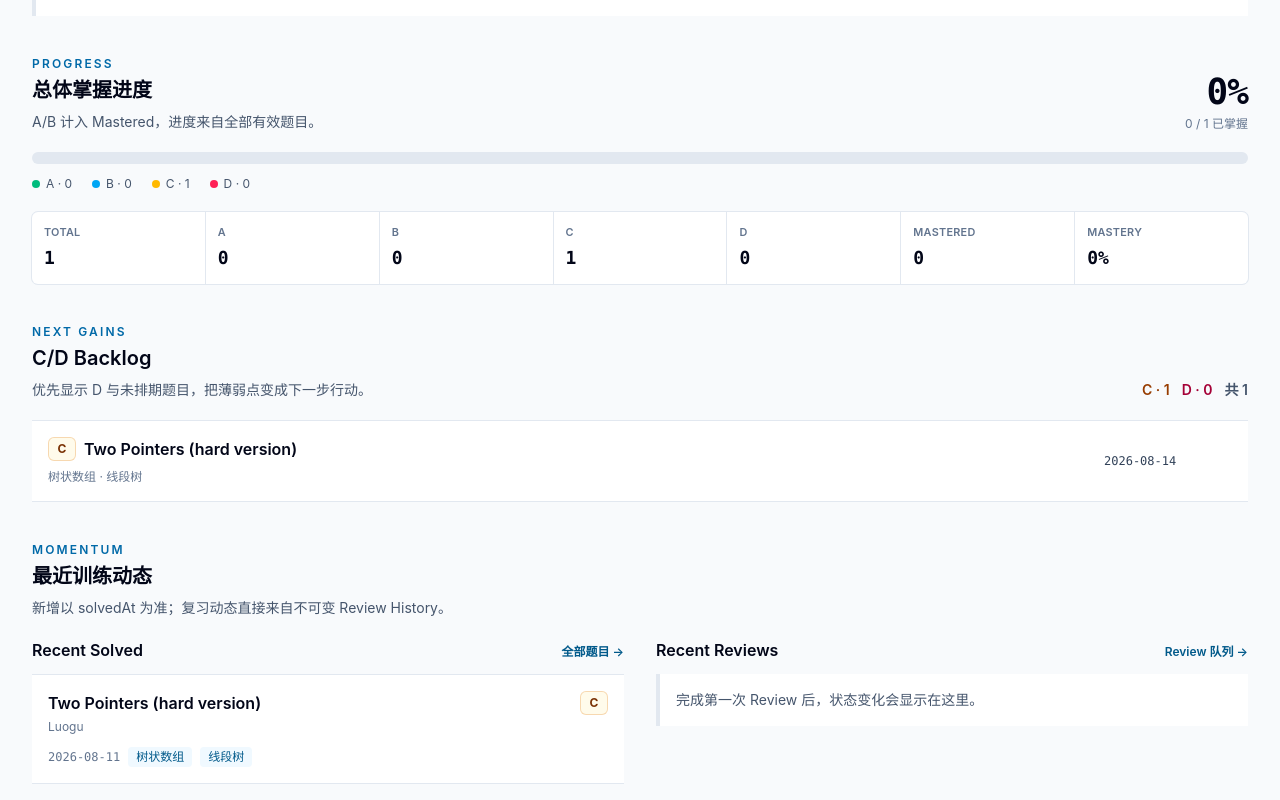
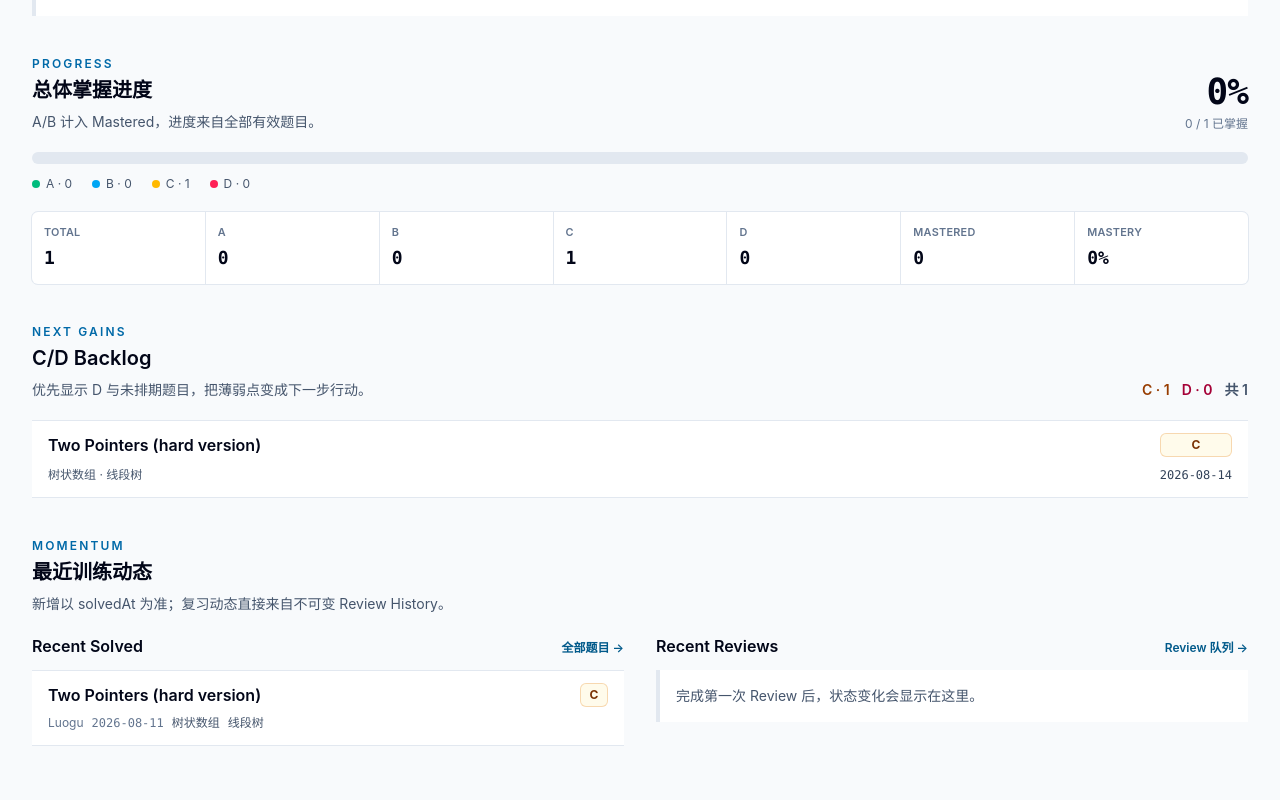
Before and after one commit to Shawn-Yale/xcpc-tracker, a Next.js app: page / in a window 1280 px wide. Shown: the part 565-1365 px from the top of the page. After the commit the page ends 1343 px from the top, so only its background shows below. Built offline with nearby package versions, Linux system fonts and the light colour scheme.

Commit message:
refine dashboard secondary lists

```diff
--- a/components/dashboard/backlog-list.tsx
+++ b/components/dashboard/backlog-list.tsx
@@ -9,7 +9,7 @@ import type { ProblemFile } from "@/lib/problems/types";
 export function BacklogList({ problems, today }: { problems: readonly ProblemFile[]; today: DateOnly }) {
   if (problems.length === 0) {
     return (
-      <div className="border border-emerald-200 bg-emerald-50 px-5 py-6">
+      <div className="border-l-4 border-emerald-200 bg-emerald-50 px-4 py-3">
         <p className="font-semibold text-emerald-900">当前没有 C/D Backlog</p>
         <p className="mt-1 text-sm text-emerald-800">所有题目都已进入 A/B 掌握池，保持节奏即可。</p>
       </div>
@@ -19,18 +19,18 @@ export function BacklogList({ problems, today }: { problems: readonly ProblemFil
   return (
     <ul className="divide-y divide-slate-200 border-y border-slate-200 bg-white">
       {problems.map(({ frontmatter }) => (
-        <li className="grid gap-3 px-4 py-4 sm:grid-cols-[minmax(0,1fr)_8rem] sm:items-center" key={frontmatter.id}>
+        <li className="grid grid-cols-[minmax(0,1fr)_auto] gap-x-3 gap-y-2 px-4 py-3" key={frontmatter.id}>
           <div className="min-w-0">
-            <div className="flex items-center gap-2">
-              <StatusBadge status={frontmatter.status} />
-              <Link className="truncate font-semibold text-slate-950 hover:text-sky-800 hover:underline" href={`/problems/${frontmatter.id}`}>{frontmatter.title}</Link>
-            </div>
-            <p className="mt-2 truncate text-xs text-slate-500">
+            <Link className="font-semibold leading-5 break-words text-slate-950 hover:text-sky-800 hover:underline" href={`/problems/${frontmatter.id}`}>{frontmatter.title}</Link>
+          </div>
+          <StatusBadge status={frontmatter.status} />
+          <div className="min-w-0 text-xs leading-5 text-slate-500">
+            <span className="break-words text-slate-600">
               {frontmatter.knowledge.length > 0 ? frontmatter.knowledge.map(getKnowledgeLabel).join(" · ") : "未分类"}
-              {frontmatter.tags.length > 0 ? ` · ${frontmatter.tags.join(" / ")}` : ""}
-            </p>
+            </span>
+            {frontmatter.tags.length > 0 ? <span className="break-words"> · {frontmatter.tags.join(" / ")}</span> : null}
           </div>
-          <div className="font-mono text-xs">
+          <div className="font-mono text-xs leading-5 sm:text-right">
             <ReviewDate date={frontmatter.nextReviewDate} emphasizeMissing today={today} />
           </div>
         </li>
--- a/components/dashboard/recent-solved-list.tsx
+++ b/components/dashboard/recent-solved-list.tsx
@@ -6,27 +6,23 @@ import type { ProblemFile } from "@/lib/problems/types";
 
 export function RecentSolvedList({ problems }: { problems: readonly ProblemFile[] }) {
   if (problems.length === 0) {
-    return <p className="border-l-4 border-slate-200 bg-white px-4 py-4 text-sm text-slate-600">还没有训练记录。</p>;
+    return <p className="border-l-4 border-slate-200 bg-white px-4 py-3 text-sm text-slate-600">还没有训练记录。</p>;
   }
 
   return (
     <ol className="divide-y divide-slate-200 border-y border-slate-200 bg-white">
       {problems.map(({ frontmatter }) => (
-        <li className="px-4 py-4" key={frontmatter.id}>
-          <div className="flex items-start justify-between gap-4">
+        <li className="px-4 py-3" key={frontmatter.id}>
+          <div className="flex items-start justify-between gap-3">
             <div className="min-w-0">
-              <Link className="font-semibold text-slate-950 hover:text-sky-800 hover:underline" href={`/problems/${frontmatter.id}`}>{frontmatter.title}</Link>
-              <p className="mt-1 truncate text-xs text-slate-500">
-                {frontmatter.platform}{frontmatter.rating != null ? ` · Rating ${frontmatter.rating}` : ""}
-              </p>
+              <Link className="font-semibold leading-5 break-words text-slate-950 hover:text-sky-800 hover:underline" href={`/problems/${frontmatter.id}`}>{frontmatter.title}</Link>
             </div>
             <StatusBadge status={frontmatter.status} />
           </div>
-          <div className="mt-3 flex flex-wrap items-center gap-2">
-            <time className="font-mono text-xs text-slate-500" dateTime={frontmatter.solvedAt}>{frontmatter.solvedAt}</time>
-            {frontmatter.knowledge.slice(0, 2).map((id) => (
-              <span className="rounded bg-sky-50 px-2 py-0.5 text-xs text-sky-800" key={id}>{getKnowledgeLabel(id)}</span>
-            ))}
+          <div className="mt-1.5 flex flex-wrap items-baseline gap-x-2 gap-y-1 text-xs leading-5 text-slate-500">
+            <span>{frontmatter.platform}{frontmatter.rating != null ? ` · Rating ${frontmatter.rating}` : ""}</span>
+            <time className="font-mono" dateTime={frontmatter.solvedAt}>{frontmatter.solvedAt}</time>
+            {frontmatter.knowledge.slice(0, 2).map((id) => <span className="text-slate-600" key={id}>{getKnowledgeLabel(id)}</span>)}
           </div>
         </li>
       ))}
```
Also changed, not shown: 1 other file (tests, documents, lock files or other folders).
